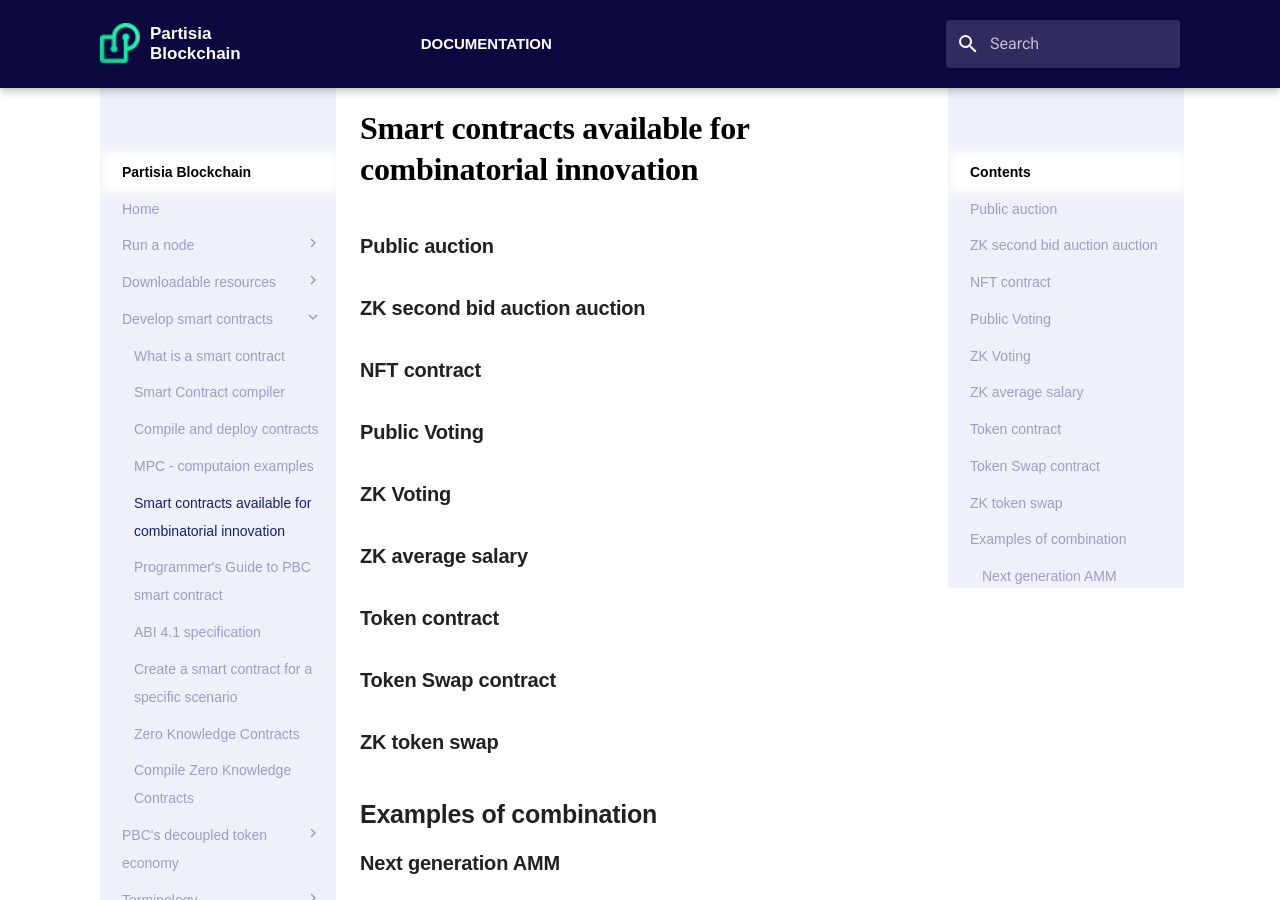
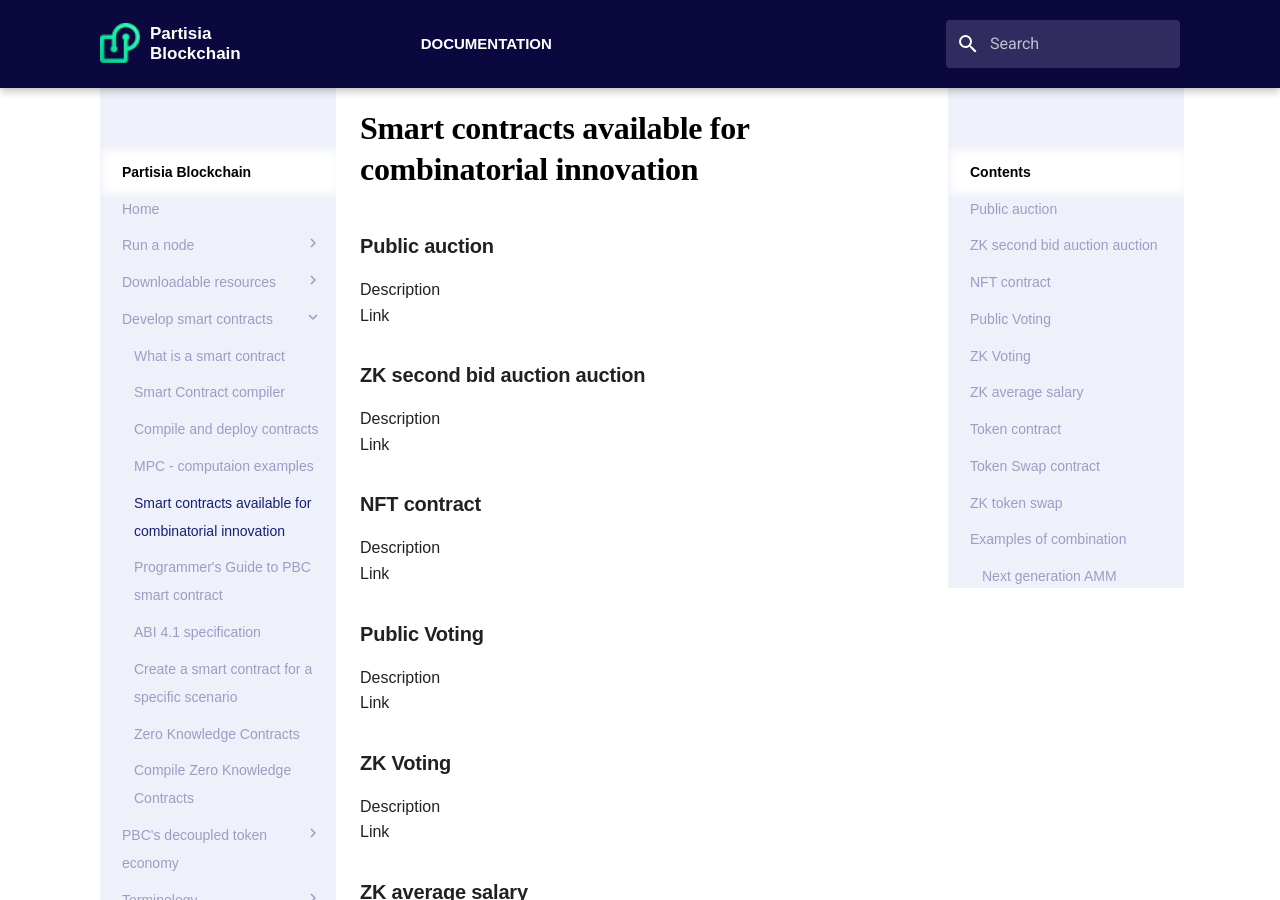
Before and after one commit to 0xSero/partisia-docs, an MkDocs documentation site: the page built from docs/combi-innovation.md, in a window 1280 px wide and 900 px high. Built offline with MkDocs 1.6.1 and Material for MkDocs 9.7.7, drawn with Linux system fonts in a browser that asks for light colours; some web fonts are replaced; a script that is not in the unit is left out; some of the changed text lies outside the part shown.

Commit message:
Use cases for smart contracts

```diff
--- a/docs/combi-innovation.md
+++ b/docs/combi-innovation.md
@@ -2,14 +2,48 @@
 
 
 ### Public auction
+
+Description
+Link
+
 ### ZK second bid auction auction
+
+Description
+Link
 ### NFT contract
+
+Description
+Link
+
 ### Public Voting
+
+Description
+Link
+
 ### ZK Voting
+
+Description
+Link
+
 ### ZK average salary
+
+Description
+Link
+
 ### Token contract
+
+Description
+Link
+
 ### Token Swap contract
+
+Description
+Link
+
 ### ZK token swap
+
+Description
+Link
 
 ## Examples of combination
 
```
